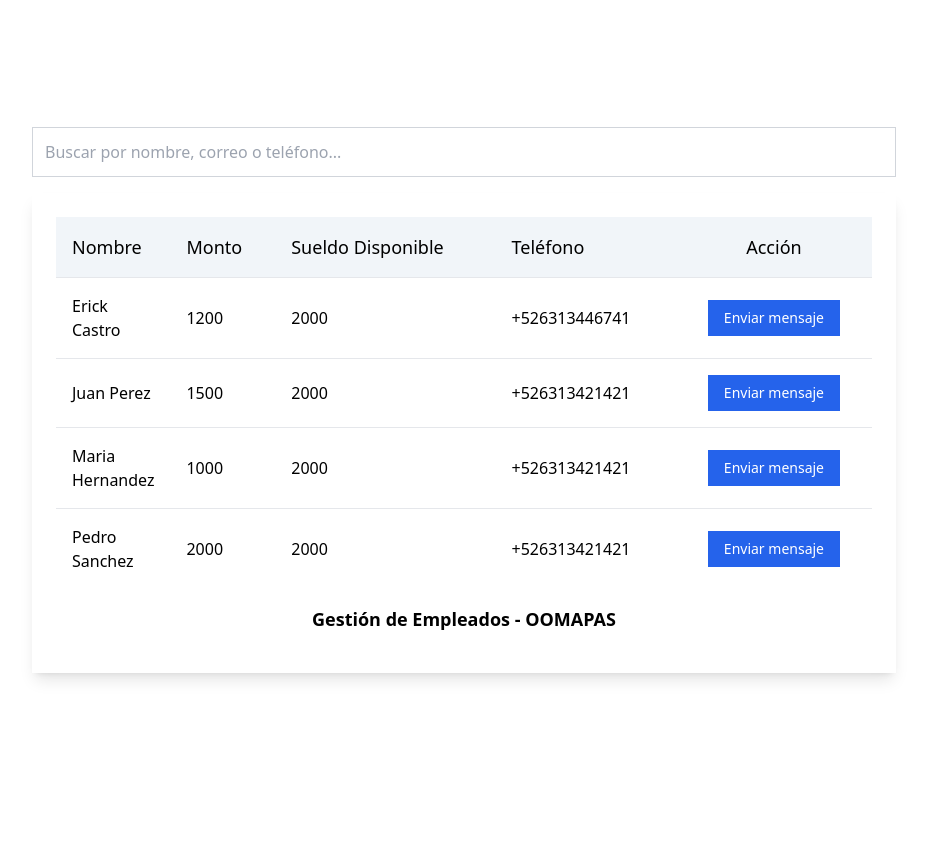
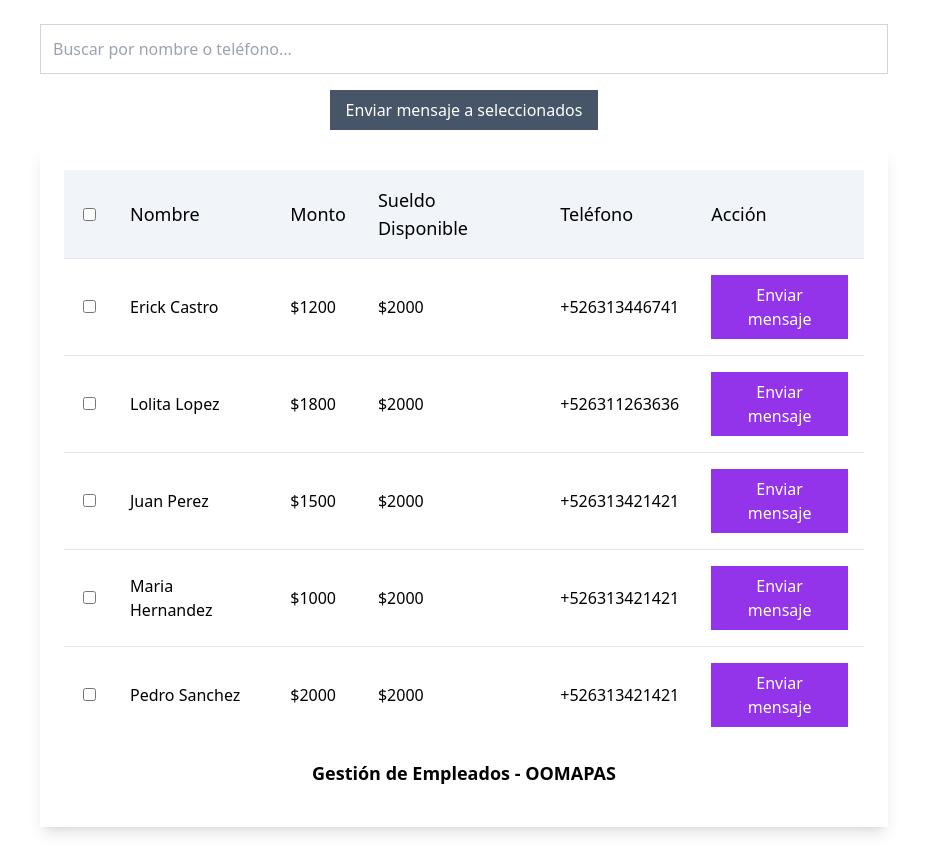
Before and after one commit to ErickCastroo/Twilio_ui, a React (Vite) app: page / in a window 1280 px wide. Shown: the whole page, without its empty margins (176-1103 px from the left). Before the commit the page ends 800 px from the top, so only its background shows below. Built offline with nearby package versions, Linux system fonts and the light colour scheme.

Commit message:
Implement employee selection and messaging functionality with search filter

```diff
--- a/src/app/home/index.tsx
+++ b/src/app/home/index.tsx
@@ -1,8 +1,6 @@
-import { useState } from 'react';
-import axios from 'axios';
+import axios from 'axios'
+import { useState } from 'react'
 import { Toaster, toast } from 'sonner'
-// import Layout from '@/components/Layout';
-
 import {
   Table,
   TableBody,
@@ -11,80 +9,136 @@ import {
   TableHead,
   TableHeader,
   TableRow,
-} from "@/components/ui/table"
+} from '@/components/ui/table'
 
 function App() {
+
+  //data de empleados simula una base de datos
   const [empleados] = useState([
     { nombre: 'Erick Castro', monto: 1200, sueldoDisponible: 2000, telefono: '+526313446741' },
+    { nombre: 'Lolita Lopez', monto: 1800, sueldoDisponible: 2000, telefono: '+526311263636' },
     { nombre: 'Juan Perez', monto: 1500, sueldoDisponible: 2000, telefono: '+526313421421' },
     { nombre: 'Maria Hernandez', monto: 1000, sueldoDisponible: 2000, telefono: '+526313421421' },
     { nombre: 'Pedro Sanchez', monto: 2000, sueldoDisponible: 2000, telefono: '+526313421421' },
-  ]);
-
-  const [search, setSearch] = useState("");
-  const filteredEmployees = empleados.filter((empleado) =>
-    [empleado.nombre, empleado.telefono].some((field) => field.toLocaleLowerCase().includes(search.toLocaleLowerCase()))
-  );
+  ])
 
 
-  // eslint-disable-next-line @typescript-eslint/no-explicit-any
-  const sendMessage = async (empleado: any) => {
+  //manejo de estados para la busqueda y seleccion de empleados
+  const [search, setSearch] = useState('')
+  const [selectedEmployees, setSelectedEmployees] = useState<any[]>([])
+
+  //funcion para filtrar empleados por nombre y telefono
+  const filteredEmployees = empleados.filter((empleado) =>
+    [empleado.nombre, empleado.telefono].some((field) =>
+      field.toLowerCase().includes(search.toLowerCase())
+    )
+  )
+
+  //funcion para seleccionar empleados
+  const toggleEmployeeSelection = (empleado: any) => {
+    setSelectedEmployees((prevState) => {
+      const isSelected = prevState.some((emp) => emp.telefono === empleado.telefono)
+      if (isSelected) {
+        return prevState.filter((emp) => emp.telefono !== empleado.telefono)
+      }
+      return [...prevState, empleado]
+    })
+  }
+
+  //funcion para seleccionar todos los empleados
+  const toggleSelectAll = () => {
+    if (selectedEmployees.length === filteredEmployees.length) {
+      setSelectedEmployees([])
+    } else {
+      setSelectedEmployees(filteredEmployees)
+    }
+  }
+
+  //funcion para enviar mensajes a los empleados seleccion
+  const sendMessages = async (empleadosParaEnviar: any[]) => {
+    if (empleadosParaEnviar.length === 0) {
+      toast.error('No hay empleados seleccionados')
+      return
+    }
     try {
+      console.log('Enviando datos:', empleadosParaEnviar)
       const response = await axios.post('http://localhost:3000/sendmessage', {
-        nombre: empleado.nombre,
-        monto: empleado.monto,
-        sueldoDisponible: empleado.sueldoDisponible,
-        telefono: empleado.telefono,
-      });
+        empleados: empleadosParaEnviar,
+      })
+      response.data.detalles.forEach((detalle: any) => {
+        if (detalle.status === 'enviado') {
+          toast.success(`Mensaje enviado a ${detalle.empleado}`)
+        } else {
+          toast.error(`Error al enviar a ${detalle.empleado}: ${detalle.error}`)
+        }
+      })
 
-      toast.success(`Mensaje enviado a ${empleado.nombre} con éxito`);
-      console.log(response.data);
+      console.log(response.data)
     } catch (error) {
-      toast.error(`Hubo un error al enviar el mensaje a ${empleado.nombre}`);
-      console.error(error);
+      toast.error('Error al enviar mensajes')
+      console.error('Error en la petición:', error)
     }
-  };
+  }
 
-
-
+  //renderizado de la aplicacion
   return (
-    <div className="flex items-center justify-center h-screen w-full">
-      <Toaster position="top-right"/>
-
-      <div className="flex flex-col items-center p-4 w-full max-w-4xl"> {/* Ajusta max-w-4xl según sea necesario */}
+    <div className='flex flex-col items-center p-6 w-full max-w-4xl mx-auto'>
+      <Toaster position='top-right' />
       <input
-          type="text"
-          placeholder="Buscar por nombre, correo o teléfono..."
-          className="p-3 mb-4 border border-gray-300 rounded-lg focus:ring-2 focus:ring-blue-500 w-full"
+        type='text'
+        placeholder='Buscar por nombre o teléfono...'
+        className='p-3 mb-4 border border-gray-300 rounded-lg focus:ring-2 focus:ring-blue-500 w-full'
         value={search}
         onChange={(e) => setSearch(e.target.value)}
       />
-        <div className="w-full bg-white shadow-lg rounded-lg p-6 overflow-x-auto">
-          <Table className="border-collapse w-full">
-            <TableCaption className="text-lg font-semibold mb-4">
+      <div className='flex gap-4 mb-4'>
+        <button
+          onClick={() => sendMessages(selectedEmployees)}
+          className='bg-slate-600 hover:bg-slate-700 text-white px-4 py-2 rounded-lg transition-all'
+        >
+          Enviar mensaje a seleccionados
+        </button>
+      </div>
+      <div className='w-full bg-white shadow-lg rounded-lg p-6 overflow-x-auto'>
+        <Table className='border-collapse w-full'>
+          <TableCaption className='text-lg font-semibold mb-4'>
             Gestión de Empleados - OOMAPAS
           </TableCaption>
           <TableHeader>
-              <TableRow className="bg-slate-100">
-                <TableHead className="w-[100px] p-4 text-lg">Nombre</TableHead>
-                <TableHead className="p-4 text-lg">Monto</TableHead>
-                <TableHead className="p-4 text-lg">Sueldo Disponible</TableHead>
-                <TableHead className="p-4 text-lg">Teléfono</TableHead>
-                <TableHead className="p-4 text-lg text-center">Acción</TableHead>
+            <TableRow className='bg-slate-100'>
+              <TableHead className='w-[50px] p-4 text-lg text-center'>
+                <input
+                  type='checkbox'
+                  checked={selectedEmployees.length === filteredEmployees.length && filteredEmployees.length > 0}
+                  onChange={toggleSelectAll}
+                />
+              </TableHead>
+              <TableHead className='p-4 text-lg'>Nombre</TableHead>
+              <TableHead className='p-4 text-lg'>Monto</TableHead>
+              <TableHead className='p-4 text-lg'>Sueldo Disponible</TableHead>
+              <TableHead className='p-4 text-lg'>Teléfono</TableHead>
+              <TableHead className='p-4 text-lg'>Acción</TableHead>
             </TableRow>
           </TableHeader>
           <TableBody>
             {filteredEmployees.length > 0 ? (
               filteredEmployees.map((empleado, index) => (
-                  <TableRow key={index} className="border-b hover:bg-gray-100">
-                    <TableCell className="p-4 text-base font-medium">{empleado.nombre}</TableCell>
-                    <TableCell className="p-4 text-base">{empleado.monto}</TableCell>
-                    <TableCell className="p-4 text-base">{empleado.sueldoDisponible}</TableCell>
-                    <TableCell className="p-4 text-base">{empleado.telefono}</TableCell>
-                    <TableCell className="p-4 text-center">
+                <TableRow key={index} className='border-b hover:bg-gray-100'>
+                  <TableCell className='p-4 text-base text-center'>
+                    <input
+                      type='checkbox'
+                      checked={selectedEmployees.some((emp) => emp.telefono === empleado.telefono)}
+                      onChange={() => toggleEmployeeSelection(empleado)}
+                    />
+                  </TableCell>
+                  <TableCell className='p-4 text-base font-medium'>{empleado.nombre}</TableCell>
+                  <TableCell className='p-4 text-base'>${empleado.monto}</TableCell>
+                  <TableCell className='p-4 text-base'>${empleado.sueldoDisponible}</TableCell>
+                  <TableCell className='p-4 text-base'>{empleado.telefono}</TableCell>
+                  <TableCell className='p-4 text-base'>
                     <button
-                        onClick={() => sendMessage(empleado)}
-                        className="bg-blue-600 hover:bg-blue-700 text-white px-4 py-2 rounded-lg transition-all"
+                      onClick={() => sendMessages([empleado])}
+                      className='bg-purple-600 hover:bg-purple-700 text-white px-3 py-2 rounded-lg transition-all'
                     >
                       Enviar mensaje
                     </button>
@@ -93,7 +147,7 @@ function App() {
               ))
             ) : (
               <TableRow>
-                  <TableCell colSpan={6} className="text-center p-6 text-gray-500">
+                <TableCell colSpan={6} className='text-center p-6 text-gray-500'>
                   No se encontraron empleados.
                 </TableCell>
               </TableRow>
@@ -102,8 +156,7 @@ function App() {
         </Table>
       </div>
     </div>
-    </div>
-  );
+  )
 }
 
 export { App }
```
Lines whose indentation alone changed are shown as unchanged.
